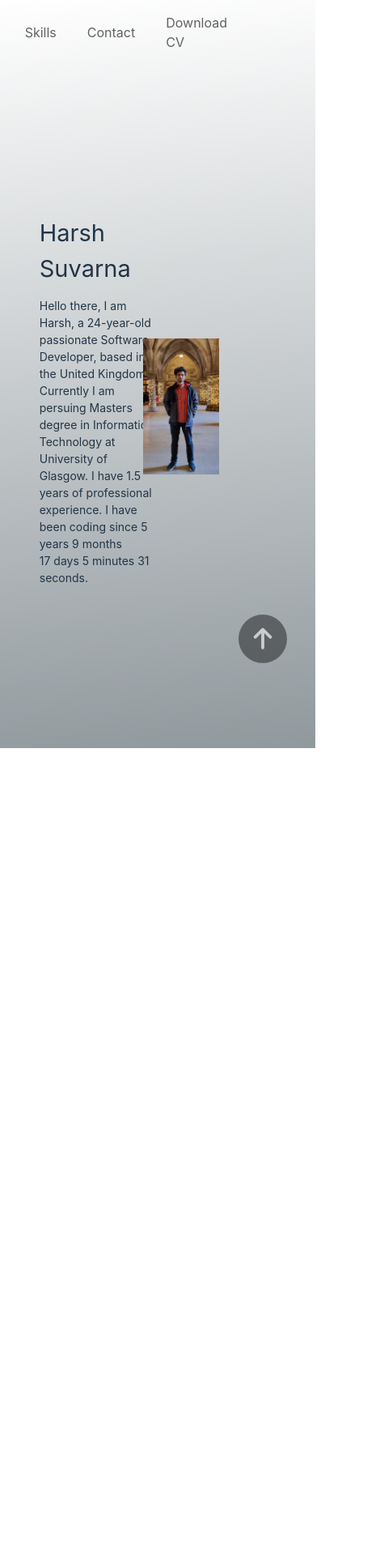
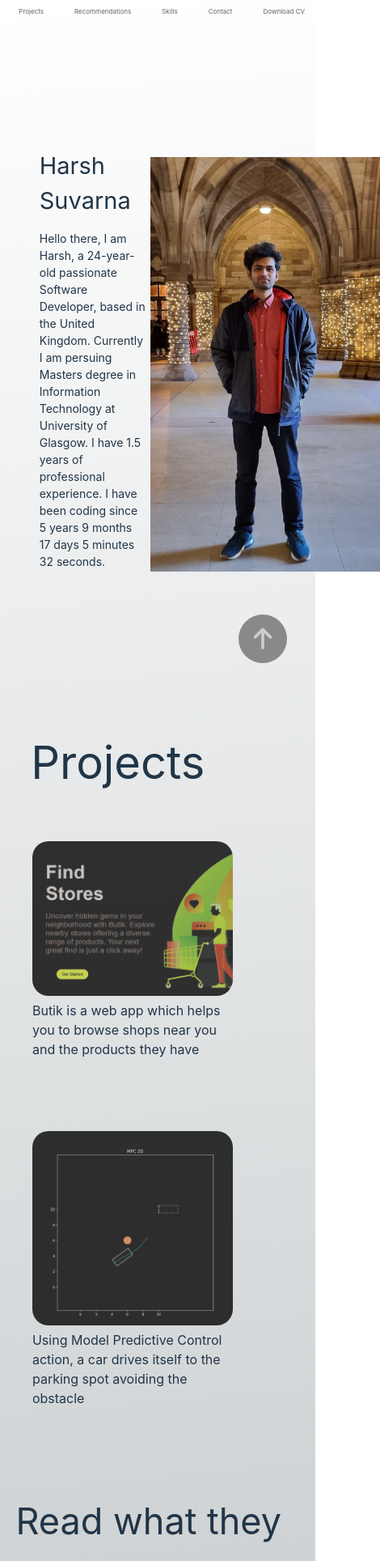
Before and after one commit to HarshSuvarna/portfolio_website, a React (Vite) app: page / in a window 390 px wide. Shown: the top 1928 px of the page at 81% size, 470 px wide, since content can reach past the window. Before the commit the page ends 924 px from the top, so only its background shows below. Built offline with nearby package versions, Linux system fonts and the light colour scheme.

Commit message:
media queryies

```diff
--- a/src/App.jsx
+++ b/src/App.jsx
@@ -21,10 +21,10 @@ function App() {
       <TopButton />
       <Navbar />
       <Landing />
-      {/* <Projects /> */}
-      {/* <Reviews /> */}
-      {/* <Skills /> */}
-      {/* <Contact /> */}
+      <Projects />
+      <Reviews />
+      <Skills />
+      <Contact />
       {/* experience certificates */}
     </>
   );
--- a/src/components/Landing.jsx
+++ b/src/components/Landing.jsx
@@ -77,12 +77,12 @@ function Landing({ reference }) {
         </motion.p>
       </motion.div>
       <div className="image-container" ref={reference}>
-        <motion.img
+        <img
           animate={{ opacity: 1, x: -50 }}
           initial={{ opacity: 0, x: -30 }}
           transition={{ duration: 1, delay: 1.5 }}
           src="/images/harshImg2.jpg"
-          alt=""
+          className="image-container-img"
         />
       </div>
     </div>
--- a/src/components/contact.css
+++ b/src/components/contact.css
@@ -133,3 +133,92 @@
 .heading-color {
   color: #44484b;
 }
+
+@media (max-width: 450px) {
+  .contact-container {
+    height: 80vh;
+    background-color: #151b1e;
+    width: 100%;
+    border-radius: 20px 20px 0px 0px;
+    display: flex;
+    justify-content: center;
+    align-items: center;
+    flex-direction: column;
+    padding: 2% 3% 0% 8%;
+    box-sizing: border-box;
+    color: #d0d0d0;
+  }
+
+  .upper-container {
+    width: 100%;
+    display: flex;
+    justify-content: space-between;
+    align-items: center;
+    height: 50%;
+    flex-direction: row;
+    border-bottom: 1px solid #ffffff0d;
+    gap: 17%;
+  }
+
+  .upper-left {
+    /* display: flex; */
+    /* justify-content: center; */
+    /* align-items: center; */
+    text-align: center;
+    margin-bottom: 70px;
+  }
+
+  .upper-right {
+    display: flex;
+    align-items: start;
+    justify-content: center;
+    width: 100%;
+    height: 80%;
+    gap: 1%;
+    width: 45rem;
+  }
+
+  .box {
+    width: 7rem;
+    height: 85%;
+    display: flex;
+    justify-content: space-between;
+    align-items: start;
+    flex-direction: column;
+    font-size: 14px;
+    cursor: pointer;
+  }
+
+  .flex {
+    flex: 1;
+    height: 10rem;
+  }
+
+  .below-container {
+    width: 100%;
+    display: flex;
+    justify-content: center;
+    align-items: start;
+    height: 50%;
+    flex-direction: column;
+    cursor: pointer;
+  }
+
+  .send-email {
+    font-size: 16px;
+  }
+
+  .email {
+    font-size: 27px;
+    border-bottom: 2px solid #ffffff17;
+    transition: all 0.2s;
+  }
+
+  .box span {
+    display: flex;
+    justify-content: center;
+    align-items: center;
+    flex-direction: column;
+    gap: 0px;
+}i
+}
--- a/src/components/landing.css
+++ b/src/components/landing.css
@@ -56,7 +56,11 @@
     flex: 1;
   }
 
-
+  .image-container-img {
+    height: 10rem;
+    animation: blur-img 2.7s ease-in;
+    margin-left: 82%;
+  }
 }
 
 .image-container {
@@ -68,8 +72,8 @@
   /* background-color: blue; */
 }
 
-.image-container img {
-  height: 20%;
+.image-container-img {
+  height: 32rem;
   animation: blur-img 2.7s ease-in;
 }
 
--- a/src/components/navbar.css
+++ b/src/components/navbar.css
@@ -25,3 +25,18 @@
   background-color: rgba(70, 70, 70, 0.599);
   color: #ededed;
 }
+
+@media (max-width: 450px) {
+  .navbar-container {
+    width: 100%;
+    /* background-color: red; */
+    display: flex;
+    justify-content: end;
+    align-items: center;
+    gap: 20px;
+    list-style-type: none;
+    margin-right: 3rem;
+    cursor: pointer;
+    font-size: 8px;
+  }
+}
--- a/src/components/projects.css
+++ b/src/components/projects.css
@@ -73,3 +73,43 @@
   height: 50%;
   width: 100%;
 }
+
+@media (max-width: 450px) {
+  #projects {
+    /* background-color: blue; */
+    display: flex;
+    justify-content: center;
+    align-items: center;
+    width: 90%;
+    height: 110vh;
+    flex-direction: column;
+  }
+
+  .project-title {
+    /* background-color: blue; */
+    height: 30%;
+    width: 100%;
+    display: flex;
+    align-items: center;
+    font-size: 56px;
+    padding-left: 6%;
+  }
+
+  .left-container {
+    width: 95%;
+    height: 100%;
+    display: flex;
+    justify-content: center;
+    align-items: center;
+    flex-direction: column;
+  }
+
+  .right-container {
+    width: 95%;
+    height: 100%;
+    display: flex;
+    justify-content: center;
+    align-items: center;
+    flex-direction: column;
+  }
+}
--- a/src/components/review.css
+++ b/src/components/review.css
@@ -79,3 +79,26 @@
 a {
   color: #0000009c;
 }
+
+@media (max-width: 450px) {
+  .recommendations-p {
+    font-size: 45px;
+    margin-bottom: 0;
+    padding: 0% 5%;
+    width: 90%;
+    /* background: red; */
+  }
+  .review-container {
+    width: 100%;
+    height: auto;
+    display: flex;
+    flex-direction: column;
+    gap: 20px;
+    /* background-color: blue; */
+    /* grid-auto-flow: row; */
+    /* grid-template-rows: 1fr 1fr 1fr; */
+    /* column-gap: 10px; */
+    /* padding: 2% 5%; */
+    /* box-sizing: border-box; */
+  }
+}
--- a/src/components/skills.css
+++ b/src/components/skills.css
@@ -55,3 +55,48 @@ span p {
   justify-content: center;
   gap: 15%;
 }
+
+
+@media (max-width: 450px) {
+  #skills {
+    width: 100%;
+    height: 57vh;
+    background: linear-gradient(147deg, #dadada, transparent);
+    overflow: hidden;
+    display: inline-flex;
+    align-items: center;
+    justify-content: center;
+    gap: 5%;
+    white-space: nowrap;
+}
+
+#skills p {
+  font-size: 43px;
+  text-align: start;
+  width: 100%;
+}
+
+#skills span .description {
+  font-size: 15px;
+  text-wrap: wrap;
+}
+
+#skills > * {
+  animation: slide 15s linear infinite;
+  width: 38%;
+  height: 50%;
+  display: flex;
+  justify-content: center;
+  align-items: center;
+}
+
+#skills ul {
+  width: 37%;
+  display: flex;
+  justify-content: center;
+  align-items: start;
+  flex-direction: column;
+  font-size: 14px;
+  list-style-type: none;
+}
+}
```
